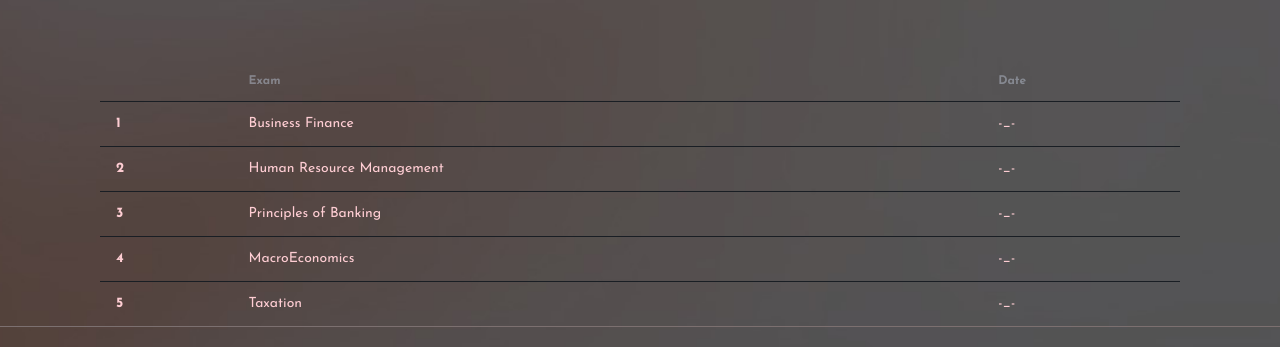
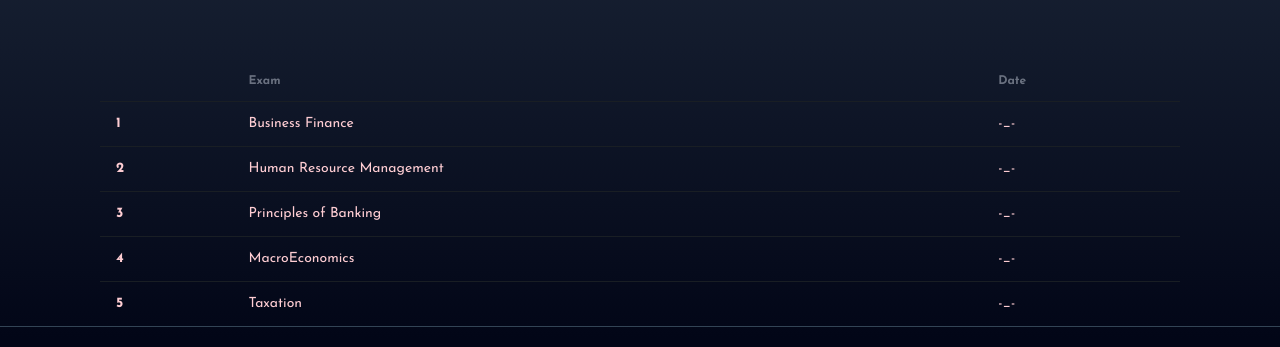
Before and after one commit to khbmh/mgt3rd, a plain HTML site: page index.html in a window 1280 px wide. Shown: the part 421-768 px from the top of the page. Drawn offline with nearby package versions, Linux system fonts and the light colour scheme; no server answers.

Commit message:
bg change

```diff
--- a/index.html
+++ b/index.html
@@ -31,8 +31,8 @@
         extend: {
           colors: {
             brightRose: '#fecdd3',
-            lightRose: '#7c7070',
-            hardRose: '#545454',
+            lightRose: '#345',
+            hardRose: '#212',
             hclOne: '#99e7de',
             hclTwo: '#afeefe',
             hclThree: '#b4eeb4',
@@ -43,10 +43,6 @@
           fontFamily: {
             josefin: ['Josefin Sans', 'serif']
           },
-          backgroundImage: {
-            pcBg: "url('./img/pc.jpg')",
-            smBg: "url('./img/phn.jpg')",
-          }
         }
       }
     }
@@ -55,7 +51,7 @@
 
 <body>
   <main id="home"
-    class="w-full bg-smBg lg:bg-pcBg bg-no-repeat bg-fixed bg-center bg-cover font-josefin text-brightRose">
+    class="w-full bg-gradient-to-b from-gray-900 from-10% via-slate-800 via-30% to-slate-950 to-90% bg-no-repeat bg-fixed bg-center bg-cover font-josefin text-brightRose">
     <div class="w-full sticky -top-1 z-[2]">
       <header id="header" class="container relative z-[2] w-full flex justify-center mx-auto">
 
```
Also changed, not shown: img/pc.jpg (deleted), img/phn.jpg (deleted). Lines whose indentation alone changed are shown as unchanged.
